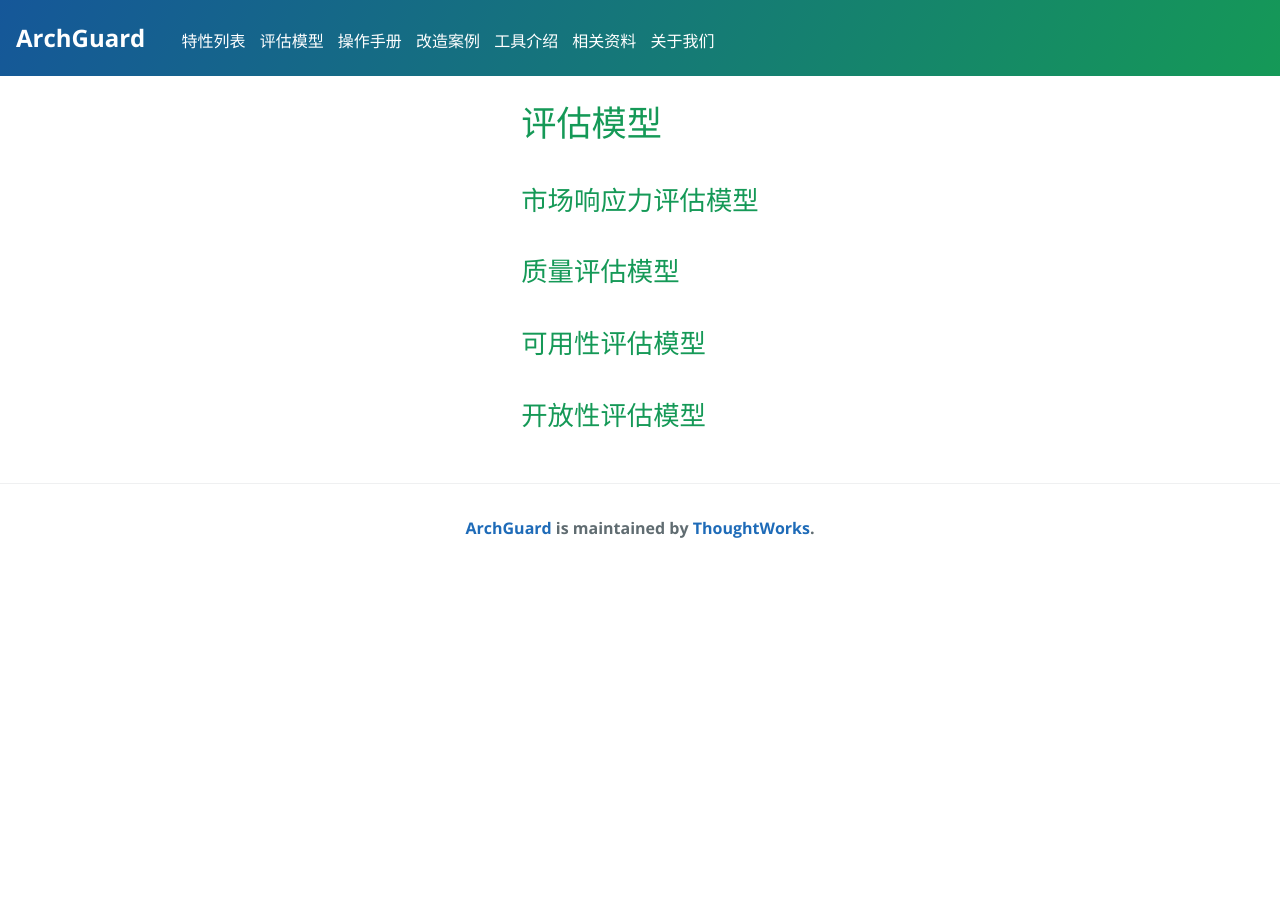
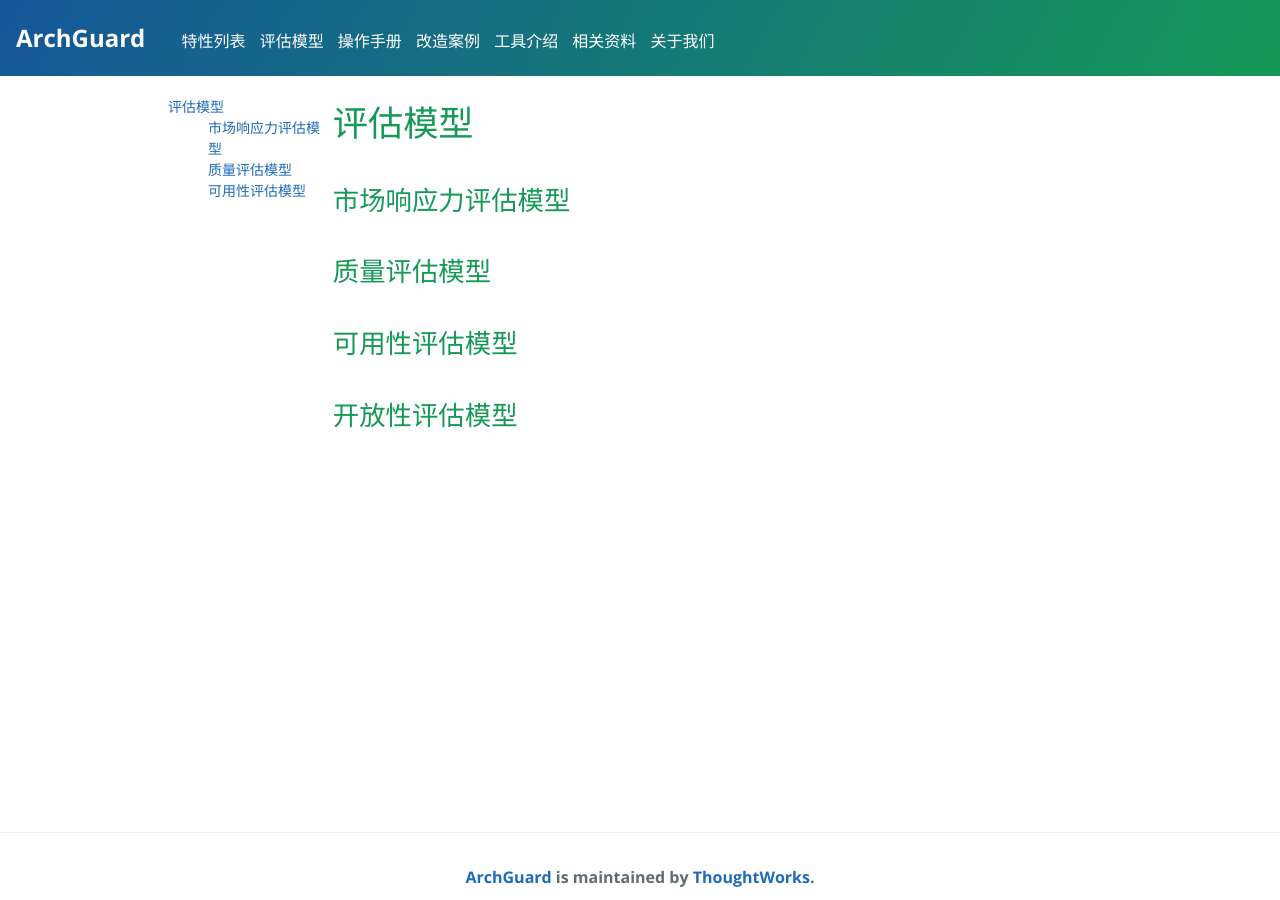
Before and after one commit to archguard/archguard.org, a Jekyll site: the page built from models.md, in a window 1280 px wide. Built offline with Jekyll 4.4.1, drawn with Linux system fonts in a browser that asks for light colours; our own code applies the rules of GitHub Pages for plain Markdown files.

Commit message:
feat: add left menu

```diff
--- /dev/null
+++ b/_layouts/model.html
@@ -0,0 +1,36 @@
+<!DOCTYPE html>
+<html lang="{{ site.locale }}">
+
+{% include head.html %}
+
+<body>
+{% include menu.html %}
+
+<section class="main-content" style="display: flex; justify-content: center; height: 50rem">
+    <div style="width: 80%; padding-top: 6rem">
+        <div class="left">
+            <ul>
+                <li><a class="tool" id="menu-评估模型" href="/tools#评估模型" title="评估模型">评估模型</a>
+                    <ul>
+                        <li><a class="tool" id="menu-市场响应力评估模型" href="/tools#市场响应力评估模型"
+                               title="市场响应力评估模型">市场响应力评估模型</a></li>
+                        <li><a class="tool" id="menu-质量评估模型" href="/tools#质量评估模型"
+                               title="质量评估模型">质量评估模型</a></li>
+                        <li><a class="tool" id="menu-可用性评估模型" href="/tools#可用性评估模型" title="可用性评估模型">可用性评估模型</a>
+                        </li>
+                    </ul>
+                </li>
+            </ul>
+        </div>
+        <div class="right">
+            {{ content }}
+        </div>
+    </div>
+
+</section>
+
+{% include page-footer.html %}
+
+</body>
+
+</html>
```
Also changed, not shown: models.md (+1 -1 lines).
